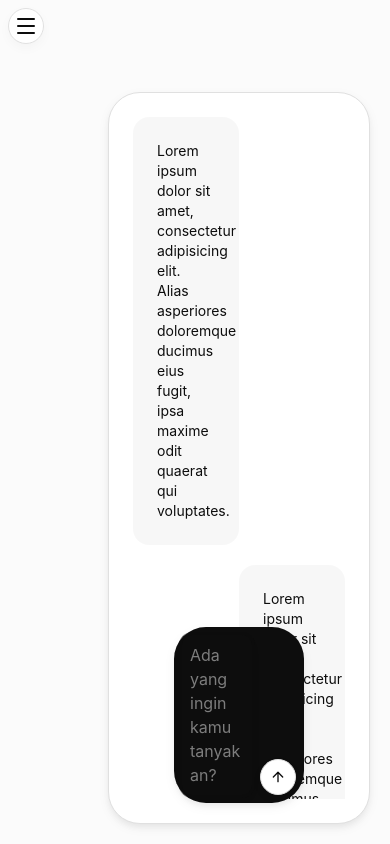
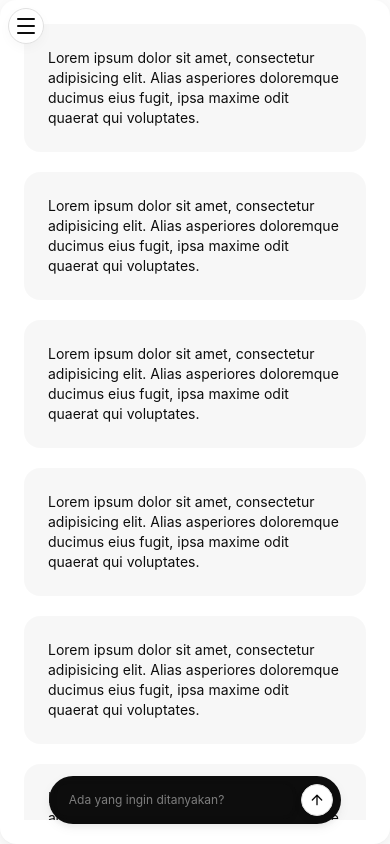
Before and after one commit to InfoQA/dev, a React (Vite) app: page / in a window 390 px wide. Built offline with nearby package versions, Linux system fonts and the light colour scheme.

Commit message:
feat: create mobile version tampilan percakapan chat

```diff
--- a/src/components/shared/Chat/index.tsx
+++ b/src/components/shared/Chat/index.tsx
@@ -5,7 +5,7 @@ import InputBar from "@/components/shared/InputBar";
 export default function Chat() {
     return (
         <Card
-            className={'absolute shadow-lg bottom-5 right-5 h-[calc(100vh-7rem)]  w-[calc(100vw-8rem)] rounded-4xl pt-6'}>
+            className={'border-none h-full w-full lg:border lg:absolute lg:shadow-lg lg:bottom-5 lg:right-5 lg:h-[calc(100vh-7rem)] lg:w-[calc(100vw-8rem)] lg:rounded-4xl pt-6'}>
             <CardContent
                 className={'card-content overflow-auto flex flex-col gap-5  pb-18'}>
                 <>
@@ -17,9 +17,9 @@ export default function Chat() {
                     {/* ini chatnya */}
                     {
                         Array.from({length: 10}).map((_, index) => (
-                            <ChatBubble
-                                message={'Lorem ipsum dolor sit amet, consectetur adipisicing elit. Alias asperiores doloremque ducimus eius fugit, ipsa maxime odit quaerat qui voluptates.'}
-                                isMe={index % 2 === 0}/>
+                            <ChatBubble key={index}
+                                        message={'Lorem ipsum dolor sit amet, consectetur adipisicing elit. Alias asperiores doloremque ducimus eius fugit, ipsa maxime odit quaerat qui voluptates.'}
+                                        isMe={index % 2 === 0}/>
                         ))
                     }
                 </>
--- a/src/components/shared/ChatBubble/index.tsx
+++ b/src/components/shared/ChatBubble/index.tsx
@@ -11,7 +11,7 @@ export default function ChatBubble(props: ChatBubbleProps) {
 
     return (
         <Card
-            className={`shadow-none border-none bg-primary/3 max-w-[50%] ${isMe && 'ml-auto'}`}>
+            className={`shadow-none border-none bg-primary/3 lg:max-w-[50%] ${isMe && 'ml-auto'}`}>
             <CardContent>
                 <p className={'text-sm'}>
                     {message}
--- a/src/components/shared/InputBar/index.tsx
+++ b/src/components/shared/InputBar/index.tsx
@@ -1,7 +1,7 @@
 import {Textarea} from "@/components/ui/textarea.tsx";
 import {Button} from "@/components/ui/button.tsx";
+import {useEffect, useRef} from "react";
 import {ArrowUp} from "lucide-react";
-import {useEffect, useRef} from "react";
 
 export default function InputBar() {
 
@@ -21,22 +21,22 @@ export default function InputBar() {
     return (
         <div className={'absolute w-full flex justify-center bottom-5'}>
             <div
-                className="shadow-lg w-1/2 flex flex-row justify-center items-end gap-2 bg-primary rounded-4xl p-2">
+                className="shadow-lg w-3/4 lg:w-1/2 flex flex-row justify-center items-end gap-2 bg-primary rounded-4xl p-2">
                 <Textarea
                     autoFocus
                     ref={textareaRef}
                     rows={1}
                     onInput={handleInput}
-                    placeholder="Ada yang ingin kamu tanyakan?"
+                    placeholder="Ada yang ingin ditanyakan?"
                     className="
-          bg-primary text-secondary resize-none overflow-hidden
-          border-none px-2 py-2
-          min-h-[40px] max-h-[200px]"
+          text-xs lg:text-sm min-h-[10px] bg-primary text-secondary resize-none overflow-hidden
+          border-none lg:px-2 lg:py-2
+          lg:min-h-[40px] lg:max-h-[200px]"
                 />
                 <Button
                     variant="outline"
                     size="icon"
-                    className="rounded-full "
+                    className="size-8 lg:size-9 rounded-full"
                 >
                     <ArrowUp/>
                 </Button>
```
